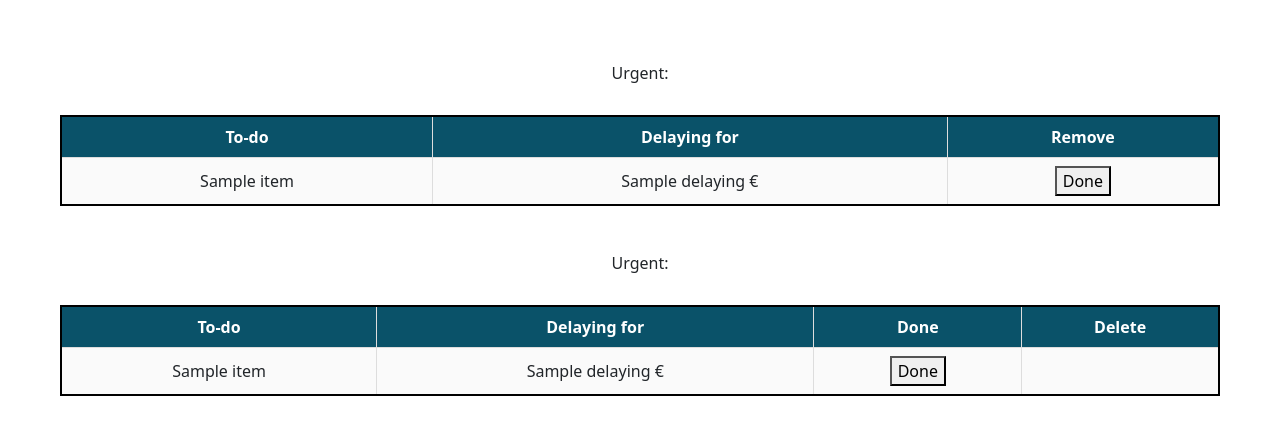
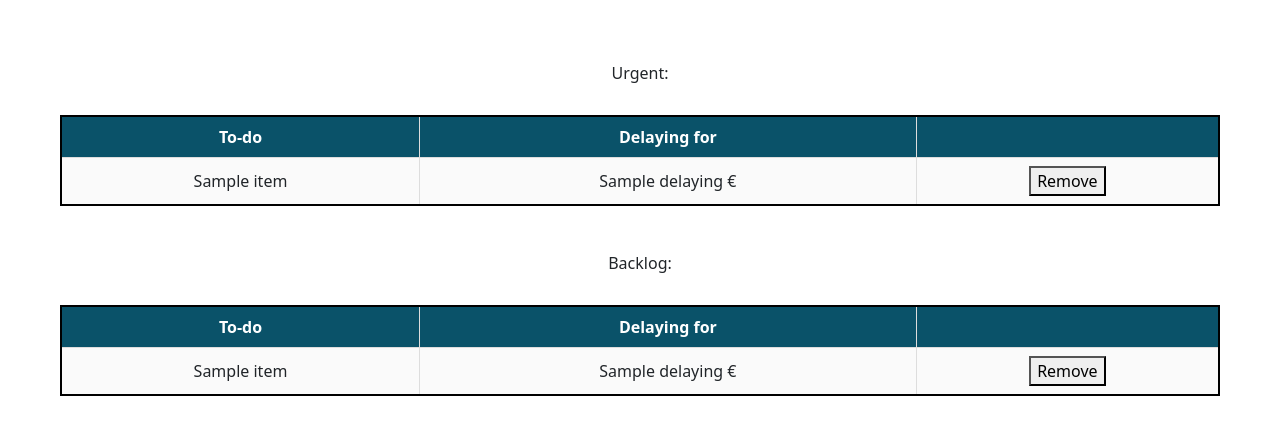
Before and after one commit to Agap3w/CS50x_finalProject, a Flask app: template templates/wordz.html in a window 1280 px wide. Shown: the part 76-511 px from the top of the page. Run offline with Flask 3, Linux system fonts and the light colour scheme; the template is opened without the code that fills it: most values are stand-ins (such as "Sample title", 1, 10 or a date in 2020); some libraries are stand-ins or nearby versions.

Commit message:
fixati tutti i problemi funzionali, manca estetica e optionals

```diff
--- a/app.py
+++ b/app.py
@@ -32,7 +32,7 @@ def after_request(response):
 @login_required
 def index():
     #mando html a schermo
-    return render_template("index.html")
+    return render_template("index.html", username = session["username"])
 
 @app.route("/todo", methods=["GET", "POST"])
 @login_required
@@ -113,9 +113,9 @@ def wordz():
     # POST(=tasto remove) rimuove la riga dalla table todos e aggiorna pagina
     if request.method == "POST":
         item_remove = request.form.get("remove")
-    if item_remove:
-        db.execute("DELETE FROM todos WHERE item = ?", item_remove)
-        return redirect(url_for("wordz"))
+        if item_remove:
+            db.execute("DELETE FROM todos WHERE item = ?", item_remove)
+            return redirect(url_for("wordz"))
 
     #GET, calcolo tabelle urgent e backlog e mando html a schermo
     else:
@@ -123,7 +123,7 @@ def wordz():
         for row in user_todo_urgent:
             row['timedate'] = datetime.strptime(row['timedate'], '%Y-%m-%d %H:%M:%S')  # Adjust format as needed
             row['delay'] = (datetime.now() - row['timedate']).days
-            user_todo_backlog = db.execute("SELECT item, timedate FROM todos WHERE username = ? AND category = ? AND status = ?", session["username"], "backlog", "open")
+        user_todo_backlog = db.execute("SELECT item, timedate FROM todos WHERE username = ? AND category = ? AND status = ?", session["username"], "backlog", "open")
         for row in user_todo_backlog:
             row['timedate'] = datetime.strptime(row['timedate'], '%Y-%m-%d %H:%M:%S')  # Adjust format as needed
             row['delay'] = (datetime.now() - row['timedate']).days
--- a/templates/apology.html
+++ b/templates/apology.html
@@ -1,3 +1,6 @@
+<!--
+#OPTIONAL: customizzare immagine
+-->
 {% extends "layout.html" %}
 
 {% block title %}
--- a/templates/todo.html
+++ b/templates/todo.html
@@ -1,5 +1,6 @@
 <!--
-aggiungo errore se cerco di inserire un todo duplicato
+#aggiungo errore se cerco di inserire un todo duplicato
+#pulsante categoria diventano due pulsanti (anche più comodo su mobile), tengo insert per ora
 -->
 
 {% extends "layout.html" %}
@@ -9,7 +10,7 @@ aggiungo errore se cerco di inserire un todo duplicato
 {% endblock %}
 
 {% block main %}
-    <form action="/add_todo" method="post">
+    <form action="/todo" method="post">
         <div class="mb-3">
             <input autocomplete="off" autofocus class="form-control mx-auto w-auto" name="todo" placeholder="To-do" type="text">
         </div>
--- a/templates/wordz.html
+++ b/templates/wordz.html
@@ -20,7 +20,7 @@
             <tr>
                 <th>To-do</th>
                 <th>Delaying for</th>
-                <th>Remove</th>
+                <th></th>
             </tr>
             {% for row in user_todo_urgent %}
             <tr>
@@ -28,7 +28,7 @@
                 <td>{{ row.delaying }} €</td>
                 <td>
                     <form method="post">
-                        <button type="submit" name="remove" value="{{ row.item }}">Done</button>
+                        <button type="submit" name="remove" value="{{ row.item }}">Remove</button>
                     </form>
                 </td>
             </tr>
@@ -38,13 +38,12 @@
 
     <!-- tabella2: backlog -->
     <div>
-        <p><h6>Urgent:</h6></p>
+        <p><h6>Backlog:</h6></p>
         <table>
             <tr>
                 <th>To-do</th>
                 <th>Delaying for</th>
-                <th>Done</th>
-                <th>Delete</th>
+                <th></th>
             </tr>
             {% for row in user_todo_backlog %}
             <tr>
@@ -52,7 +51,7 @@
                 <td>{{ row.delaying }} €</td>
                 <td>
                     <form method="post">
-                        <button type="submit" name="remove" value="{{ row.item }}">Done</button>
+                        <button type="submit" name="remove" value="{{ row.item }}">Remove</button>
                     </form>
                 </td>
             </tr>
```
Also changed, not shown: templates/index.html (+5 -3 lines), fp.db, 2 other files.
